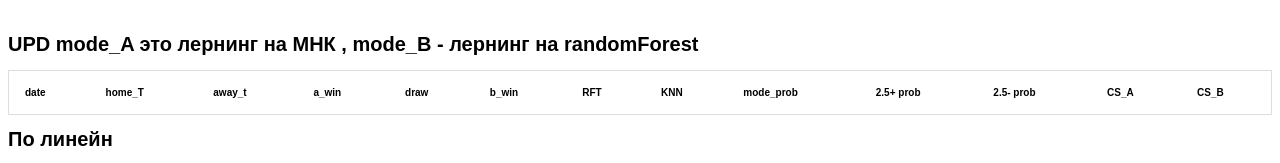
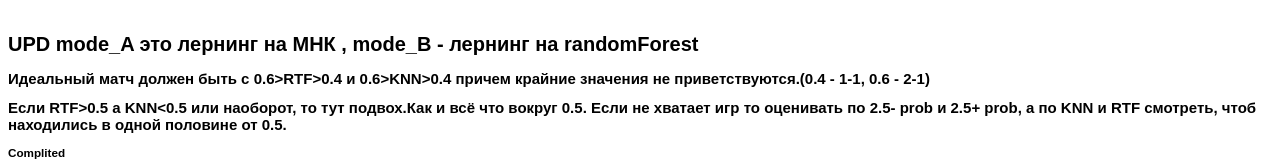
Before and after one commit to hide42/hide42.github.io, a plain HTML site: page index.html in a window 1280 px wide. Shown: the part 590-753 px from the top of the page. Drawn offline with nearby package versions, Linux system fonts and the light colour scheme.

Commit message:
added instruction

```diff
--- a/index.html
+++ b/index.html
@@ -138,6 +138,9 @@ function type(d) {
 </script>
 </script>
 <h1>UPD mode_A это лернинг на МНК , mode_B - лернинг на randomForest</h1>
+<h2>Идеальный матч должен быть с 0.6>RTF>0.4 и 0.6>KNN>0.4 причем крайние значения не приветствуются.(0.4 - 1-1, 0.6 - 2-1)</h2>
+<h2>Если RTF>0.5 а KNN<0.5 или наоборот, то тут подвох.Как и всё что вокруг 0.5. Если не хватает игр то оценивать по 2.5- prob и 2.5+ prob, а по KNN и RTF смотреть, чтоб находились в одной половине от 0.5.</h2>
+<h3>Complited</h3>
 <table id="myTable">
   <tr>
    <!--When a header is clicked, run the sortTable function, with a parameter, 0 for sorting by names, 1 for sorting by country:-->
```
